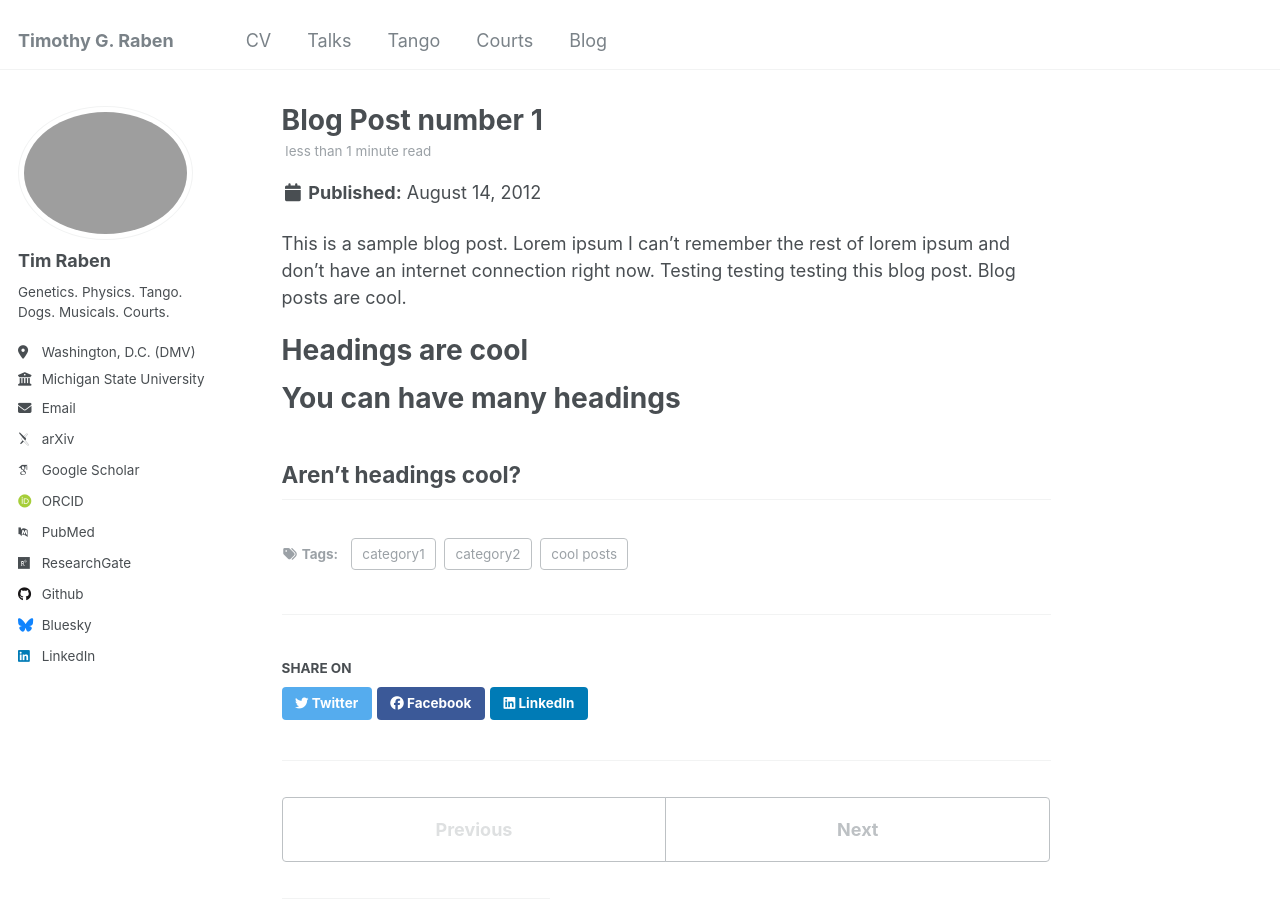
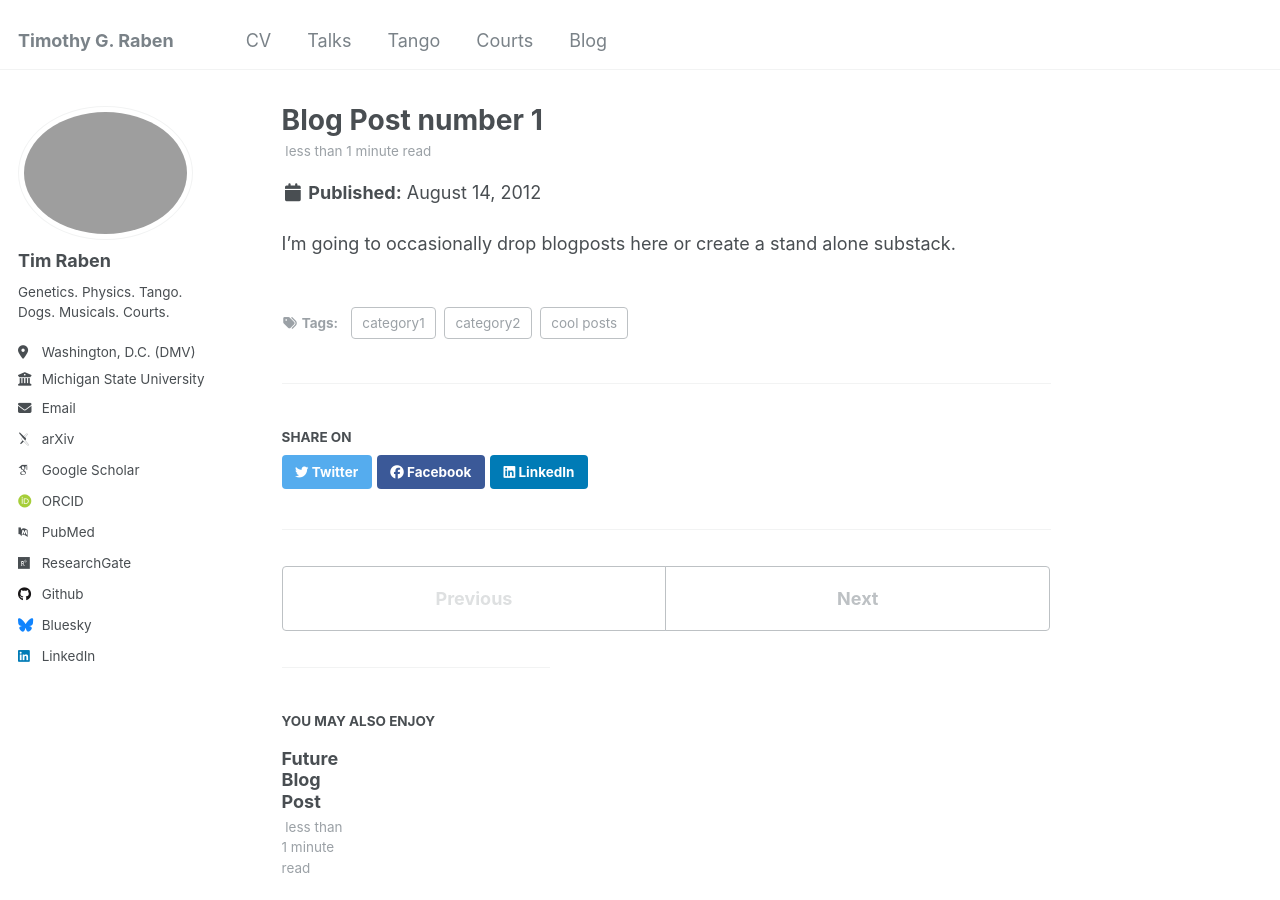
Before and after one commit to traben/traben.github.io, a Jekyll site: the page built from _posts/2012-08-14-blog-post-1.md, in a window 1280 px wide and 900 px high. Built offline with Jekyll 4.4.1, drawn with Linux system fonts in a browser that asks for light colours; some web fonts are replaced.

Commit message:
Update 2012-08-14-blog-post-1.md

```diff
--- a/_posts/2012-08-14-blog-post-1.md
+++ b/_posts/2012-08-14-blog-post-1.md
@@ -8,13 +8,4 @@ tags:
   - category2
 ---
 
-This is a sample blog post. Lorem ipsum I can't remember the rest of lorem ipsum and don't have an internet connection right now. Testing testing testing this blog post. Blog posts are cool.
-
-Headings are cool
-======
-
-You can have many headings
-======
-
-Aren't headings cool?
-------
+I'm going to occasionally drop blogposts here or create a stand alone substack.
```
